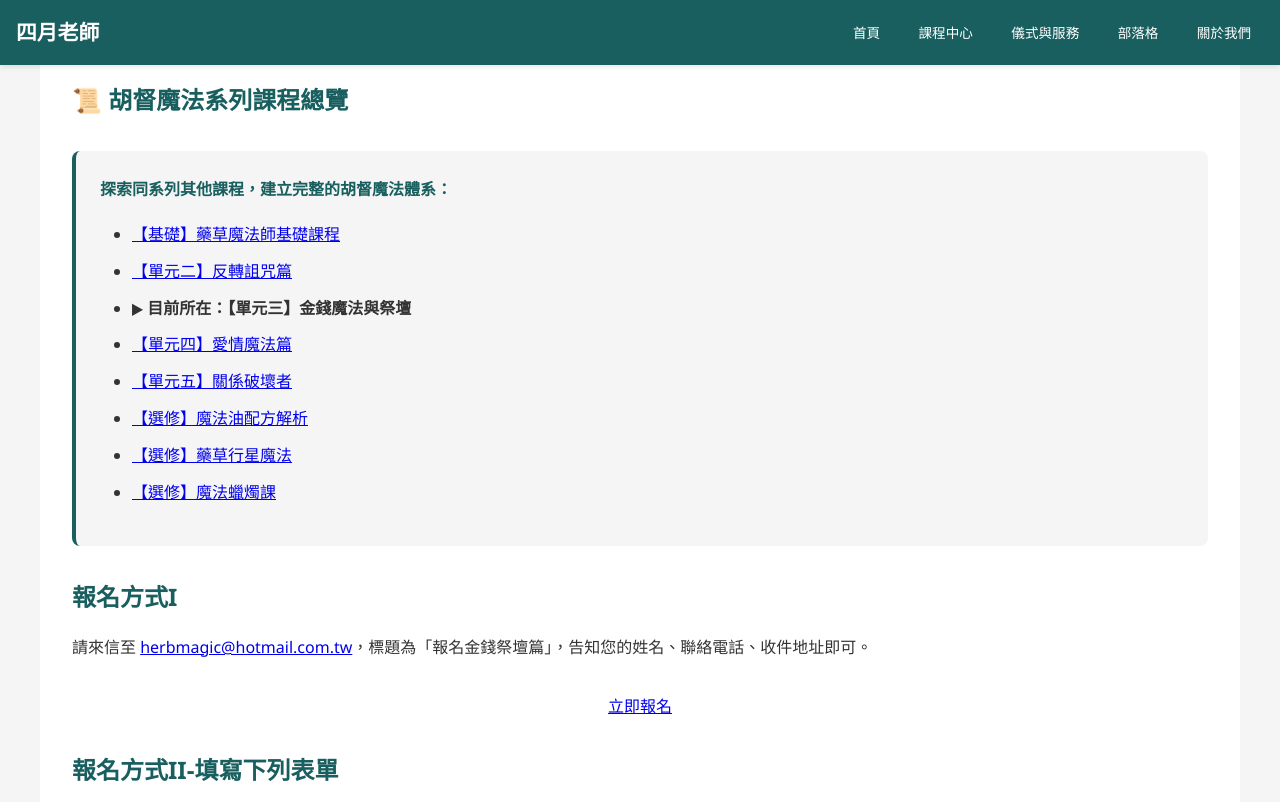
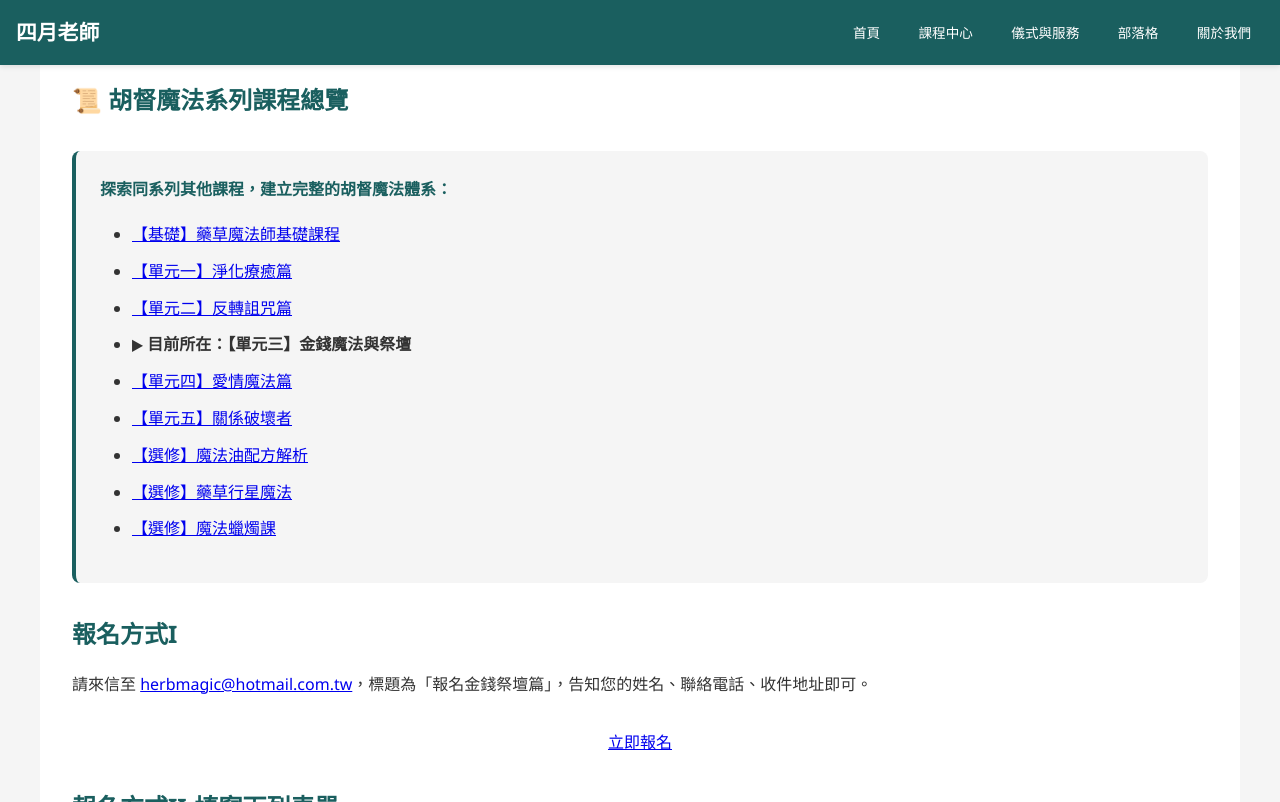
Before and after one commit to light4uliuphone-lang/hoodoo, a Jekyll site: the page built from courses/course-hoodoo-03.html, in a window 1280 px wide and 900 px high, scrolled down 1472 px, cut to the strip 0-802 px from the top of the window. Built offline with Jekyll 4.4.1, drawn with Linux system fonts in a browser that asks for light colours.

Commit message:
Update course-hoodoo-03.html

```diff
--- a/courses/course-hoodoo-03.html
+++ b/courses/course-hoodoo-03.html
@@ -51,6 +51,7 @@
             <p style="margin-bottom: 1rem; font-weight: bold; color: #1a5f5f;">探索同系列其他課程，建立完整的胡督魔法體系：</p>
             <ul style="line-height: 1.8;">
                 <li><a href="/courses/course-hoodoo-00.html">【基礎】藥草魔法師基礎課程</a></li>
+                  <li><a href="/courses/course-hoodoo-01.html">【單元一】淨化療癒篇</a></li>
                 <li><a href="/courses/course-hoodoo-02.html">【單元二】反轉詛咒篇</a></li>
                 <li><strong>▶ 目前所在：【單元三】金錢魔法與祭壇</strong></li>
                 <li><a href="/courses/course-hoodoo-04.html">【單元四】愛情魔法篇</a></li>
```
